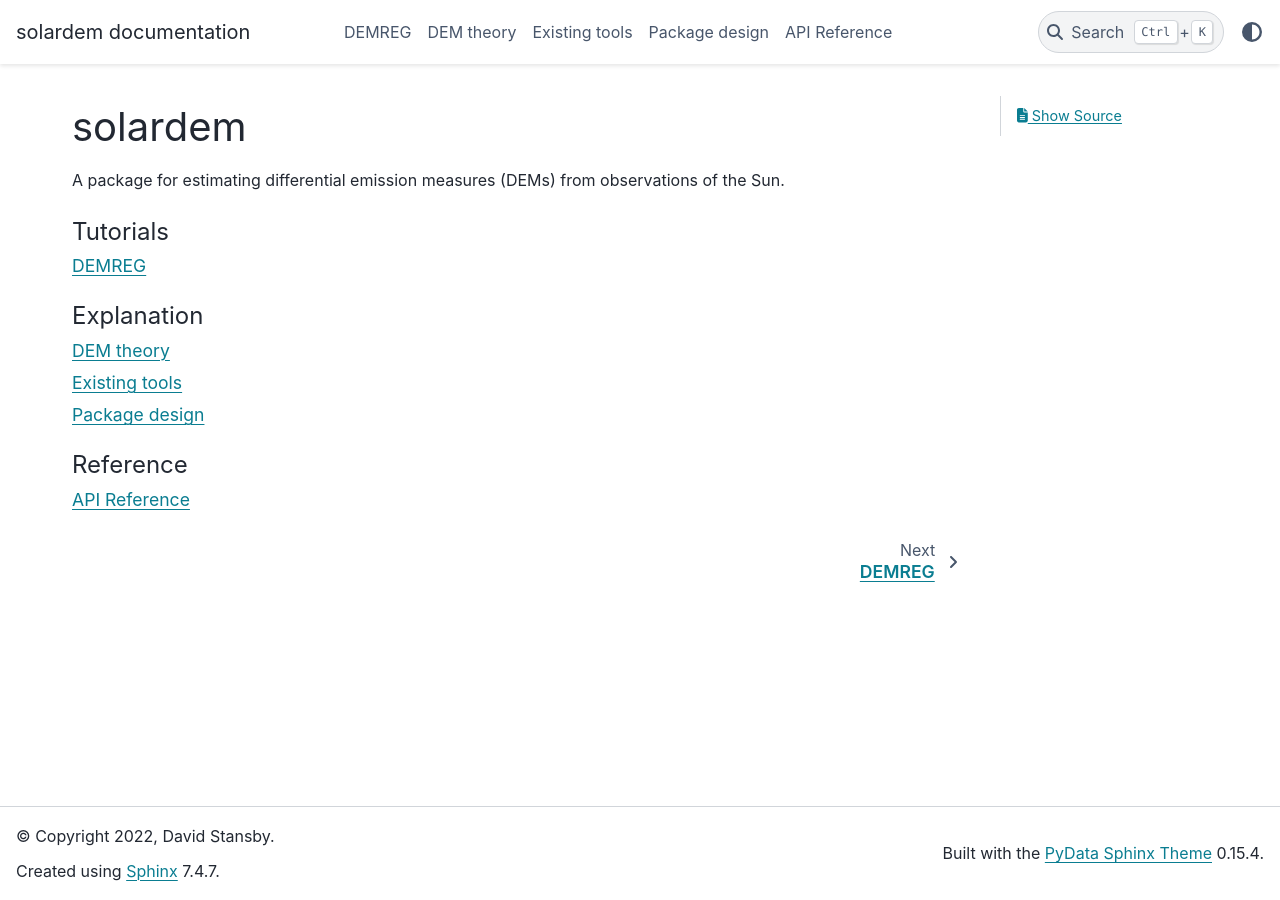
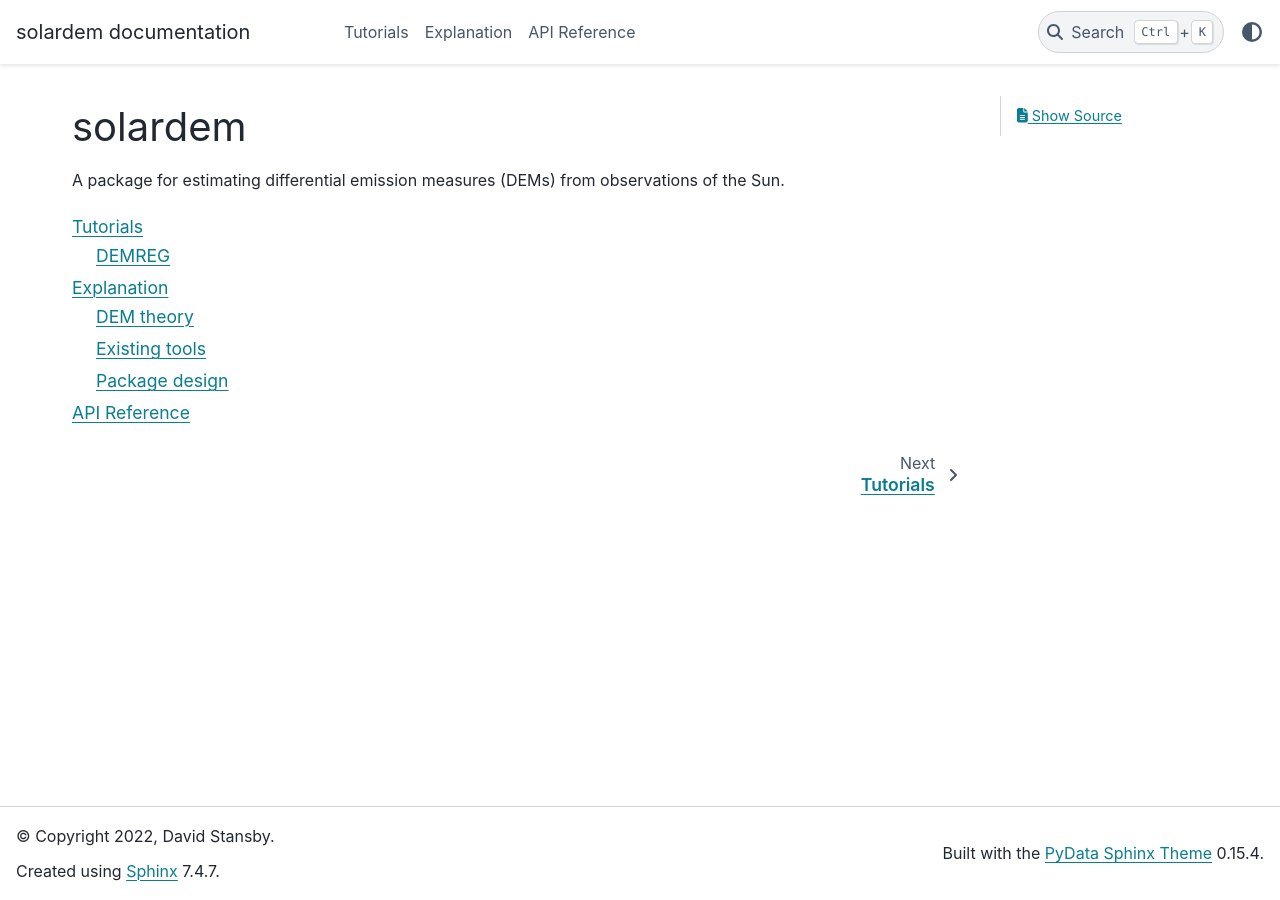
Before and after one commit to dstansby/solardem, a Sphinx documentation site: the page built from doc/index.rst, in a window 1280 px wide. Built offline with Sphinx 7.4.7 and the PyData theme 0.15.4, drawn with Linux system fonts in a browser that asks for light colours.

Commit message:
Clean up doc landing page again

```diff
--- a/doc/index.rst
+++ b/doc/index.rst
@@ -4,21 +4,8 @@ solardem
 A package for estimating differential emission measures (DEMs) from observations of the Sun.
 
 .. toctree::
-   :maxdepth: 1
-   :caption: Tutorials
+   :maxdepth: 2
 
-   tutorials/demreg
-
-.. toctree::
-   :maxdepth: 1
-   :caption: Explanation
-
-   dem_theory
-   existing_tools
-   design
-
-.. toctree::
-   :maxdepth: 1
-   :caption: Reference
-
+   tutorials/index
+   explanation/index
    api/index
--- /dev/null
+++ b/doc/tutorials/index.rst
@@ -0,0 +1,7 @@
+Tutorials
+=========
+
+.. toctree::
+   :maxdepth: 1
+
+   demreg
```
Also changed, not shown: doc/explanation/index.rst (added, +9 -0 lines), doc/explanation/dem_theory.md (renamed from doc/dem_theory.md), doc/explanation/design.rst (renamed from doc/design.rst), doc/explanation/existing_tools.md (renamed from doc/existing_tools.md).
